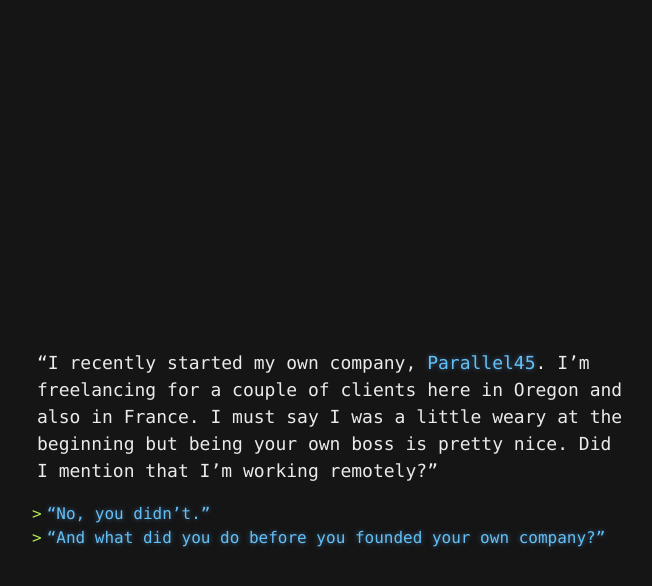
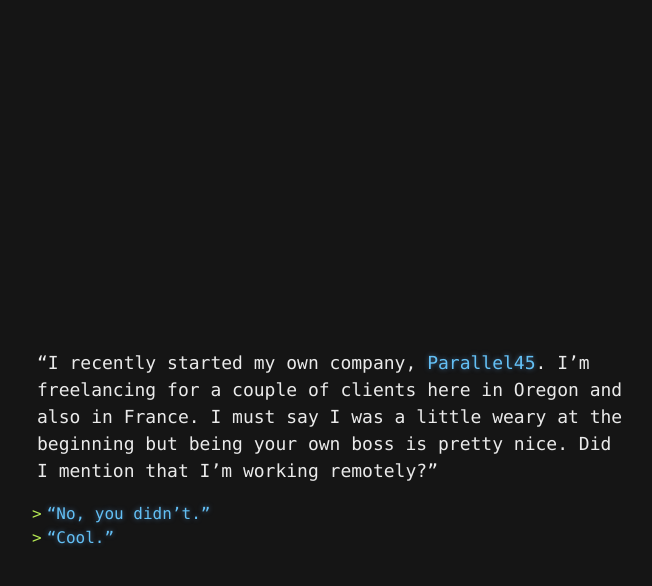
Before and after one commit to yvesgurcan/adventure, a Jekyll site: the page built from work.md, in a window 1280 px wide. Shown: the top 586 px of the page, without its empty margins (308-960 px from the left). Built offline with Jekyll 4.4.1, drawn with Linux system fonts in a browser that asks for light colours; our own code applies the rules of GitHub Pages for plain Markdown files.

Commit message:
Update work.md

```diff
--- a/work.md
+++ b/work.md
@@ -1,4 +1,4 @@
 "I recently started my own company, [Parallel45](https://parallel45.io/). I'm freelancing for a couple of clients here in Oregon and also in France. I must say I was a little weary at the beginning but being your own boss is pretty nice. Did I mention that I'm working remotely?"
 
 - ["No, you didn't."](remote.md)
-- ["And what did you do before you founded your own company?"](project-2.md)
+- ["Cool."](questions.md)
```
